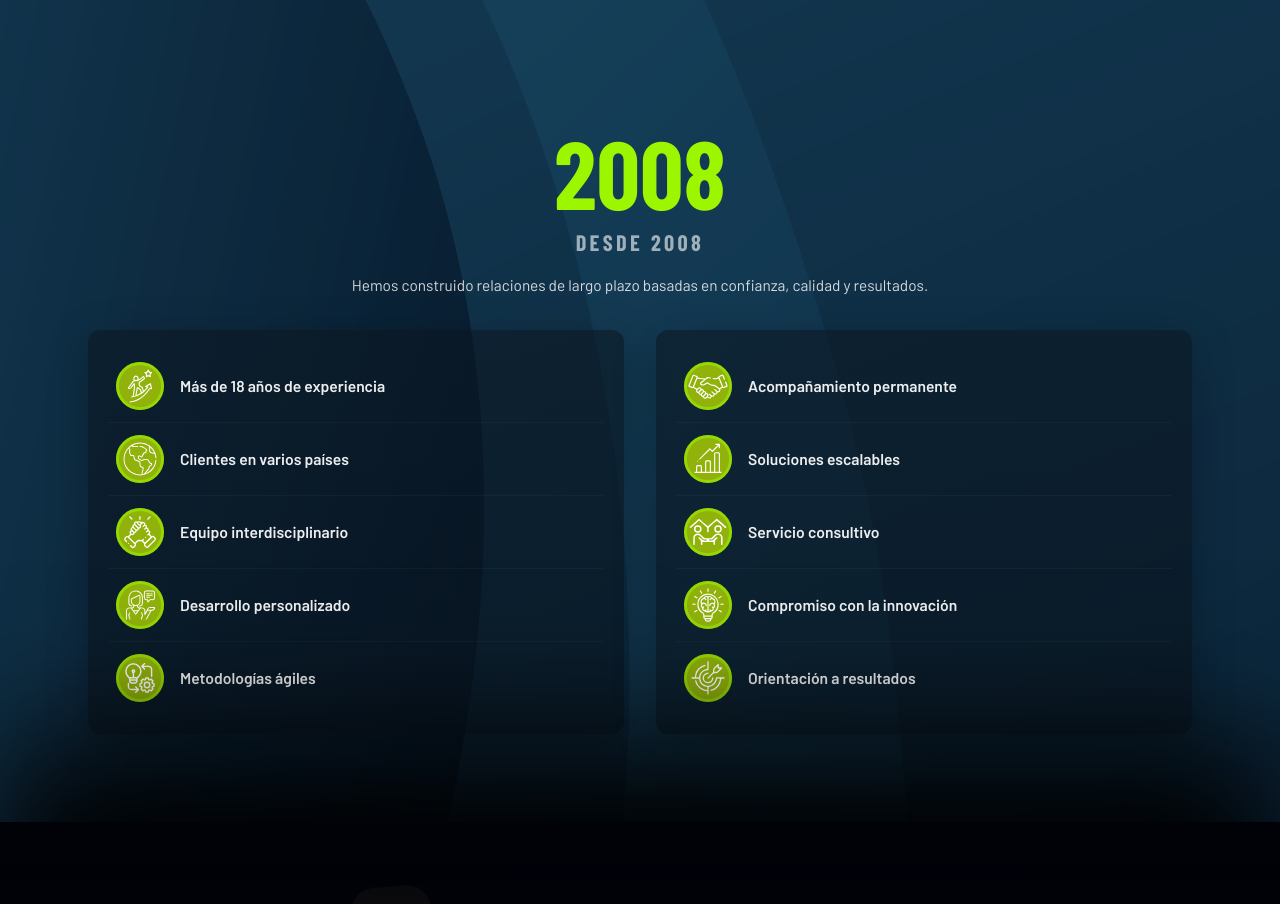
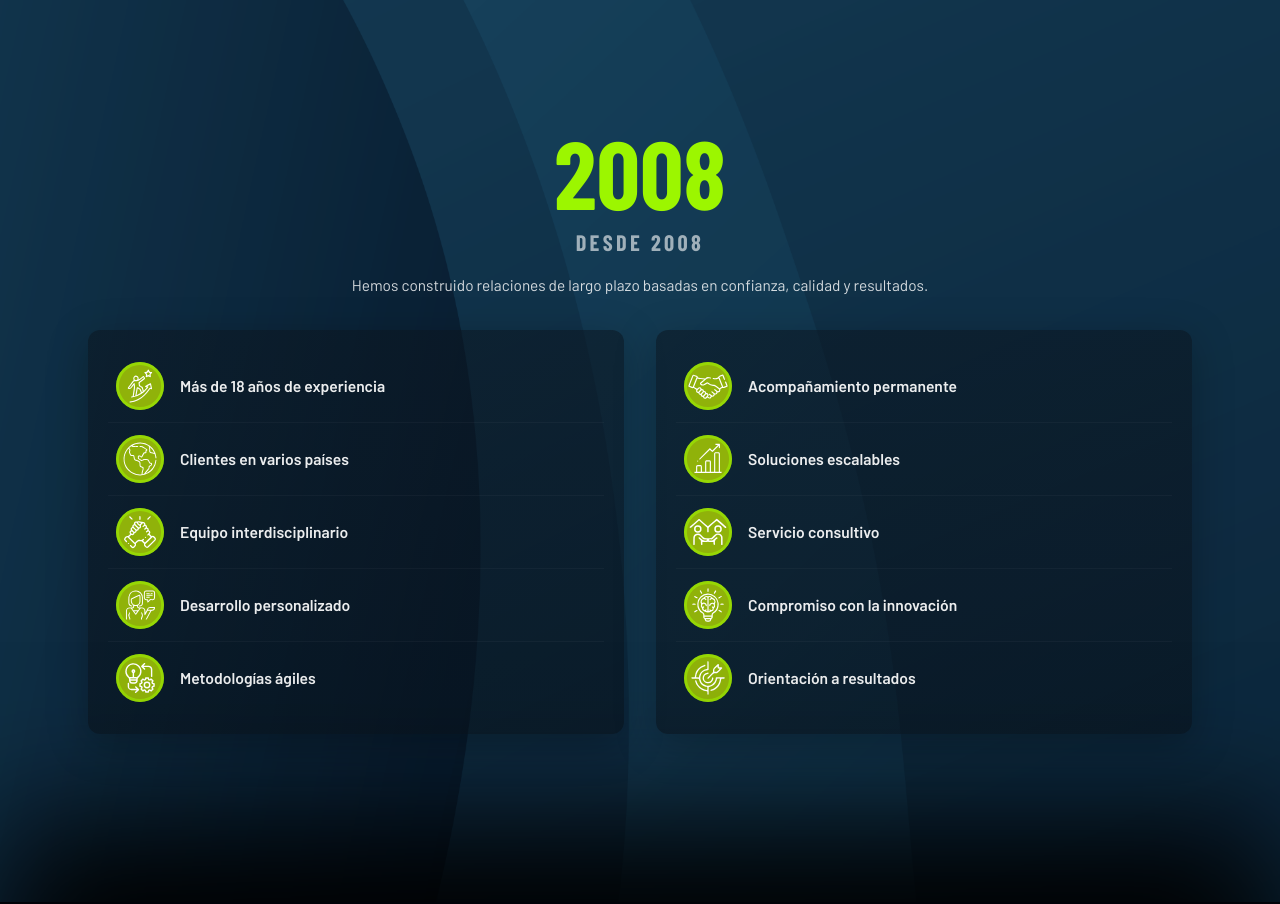
Before and after one commit to kubbox-dev/sitio_kubbox, a React (Vite) app: page /nosotros in a window 1280 px wide. Shown: the part 1520-2424 px from the top of the page. Built offline with nearby package versions, Linux system fonts and the light colour scheme; a web font is replaced by a local one.

Commit message:
Nosotros (mas detalles)

```diff
--- a/src/components/sections/nosotros/trajectorySection.jsx
+++ b/src/components/sections/nosotros/trajectorySection.jsx
@@ -149,6 +149,7 @@ export default function TrajectorySection() {
           maxWidth: "var(--container)",
           marginInline: "auto",
           paddingInline: "var(--container-pad)",
+          marginBottom: "80px",
         }}
       >
         <div
```
